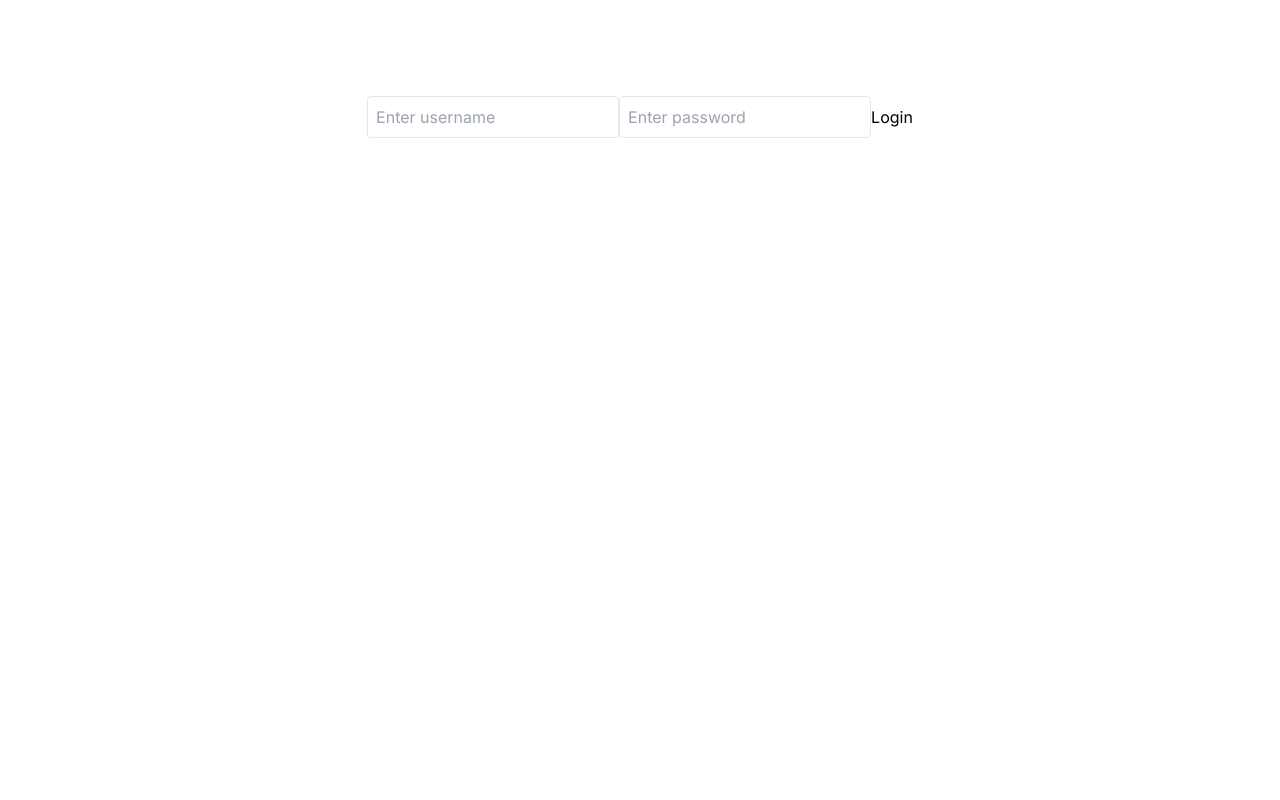
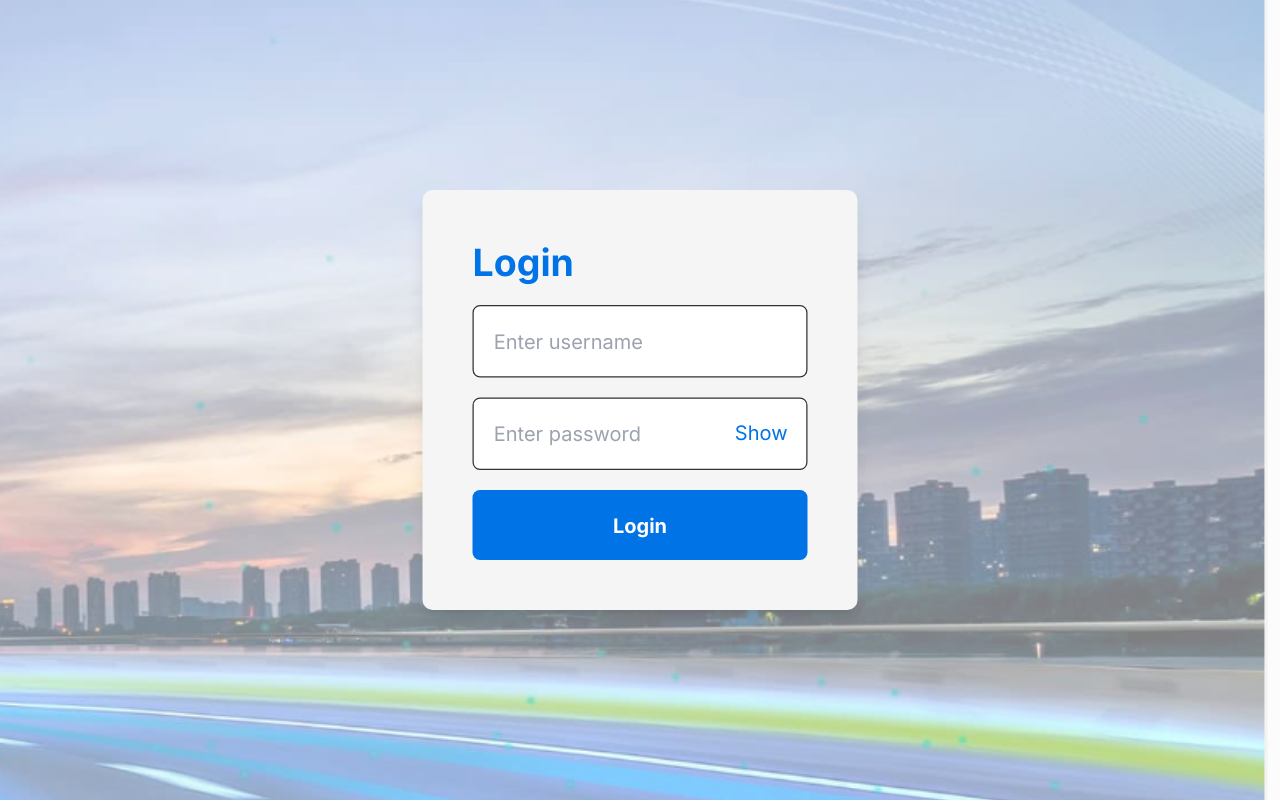
Before and after one commit to amandakoster/frontend-developer-assignment, a Next.js app: page / in a window 1280 px wide. Built offline with nearby package versions, Linux system fonts and the light colour scheme.

Commit message:
styles the auth page and some cleanup

```diff
--- a/src/api/fetchVehicleData.ts
+++ b/src/api/fetchVehicleData.ts
@@ -1,5 +1,5 @@
 import { VehicleData } from "@/types";
-import { mockVehicleData } from "@/mock/mockData";
+import { mockVehicleData } from "@/mockData/mockVehicleData";
 
 const API_URL =
   process.env.NEXT_PUBLIC_API_URL || "http://localhost:3000/getData";
--- a/src/app/dashboard/page.tsx
+++ b/src/app/dashboard/page.tsx
@@ -2,40 +2,83 @@
 
 import React, { useEffect, useState } from "react";
 import { useRouter } from "next/navigation";
+import { useAuth } from "@/context/AuthContext";
 
-import { useAuth } from "@/context/AuthContext";
-import NavBar from "@/components/NavBar";
-import { fetchVehicleData } from "@/api/fetchVehicleData";
-import { VehicleData } from "@/types";
-
-const Dashboard: React.FC = () => {
-  const { isAuthenticated, logout } = useAuth();
+const AuthForm: React.FC = () => {
+  const { isAuthenticated, login, logout } = useAuth();
+  const [username, setUsername] = useState("");
+  const [password, setPassword] = useState("");
+  const [showPassword, setShowPassword] = useState(false);
   const router = useRouter();
 
+  const handleSubmit = (e: React.FormEvent) => {
+    e.preventDefault();
+    if (isAuthenticated) {
+      logout();
+      router.push("./");
+    } else {
+      login(username, password);
+    }
+  };
+
+  // Only push to dashboard AFTER user is authenticated. Fixes immediate re-route
   useEffect(() => {
-    if (!isAuthenticated) {
-      router.push("./");
+    if (isAuthenticated) {
+      router.push("./dashboard");
     }
   }, [isAuthenticated, router]);
 
-  if (!isAuthenticated) return null;
-
-  const cardClass =
-    "p-4 m-4 border-2 border-indigo-600 bg-white rounded shadow";
+  const togglePasswordVisibility = () => {
+    setShowPassword((prevState) => !prevState);
+  };
 
   return (
-    <div className="min-h-screen  bg-gray-100">
-      <NavBar />
-      {/* <div className="flex justify-between mb-6">
-        <h1 className="text-3xl font-bold">Dashboard Cards</h1>
-      </div> */}
-      <div className="grid grid-cols-1 gap-2 md:grid-cols-2 lg:grid-cols-3">
-        <div className={cardClass}>Card 1</div>
-        <div className={cardClass}>Card 2</div>
-        <div className={cardClass}>Card 3</div>
+    <div className="flex min-h-screen">
+      <div className="flex flex-col justify-center w-full md:w-1/2 p-8 bg-lightGray">
+        <h2 className="text-3xl font-bold text-primary mb-4">Login</h2>
+        <form onSubmit={handleSubmit}>
+          <div className="relative mb-4">
+            <input
+              type="text"
+              placeholder="Enter username"
+              value={username}
+              onChange={(e) => setUsername(e.target.value)}
+              className="w-full p-4 border border-darkGray rounded-md"
+            />
+          </div>
+          <div className="relative mb-4">
+            <input
+              type={showPassword ? "text" : "password"}
+              placeholder="Enter password"
+              value={password}
+              onChange={(e) => setPassword(e.target.value)}
+              className="w-full p-4 border border-darkGray rounded-md"
+            />
+            <button
+              type="button"
+              onClick={togglePasswordVisibility}
+              className="absolute right-4 top-4 text-primary"
+            >
+              {showPassword ? "Hide" : "Show"}
+            </button>
+          </div>
+          <button
+            type="submit"
+            className="w-full p-4 bg-primary text-white font-bold rounded-md hover:bg-secondary"
+          >
+            {isAuthenticated ? "Logout" : "Login"}
+          </button>
+        </form>
+      </div>
+      <div className="hidden md:block w-1/2">
+        {/* <img
+          src="/path-to-your-image.jpg" // Ensure to replace with the correct path to your image
+          alt="Branding"
+          className="object-cover h-full w-full"
+        /> */}
       </div>
     </div>
   );
 };
 
-export default Dashboard;
+export default AuthForm;
--- a/src/components/AuthForm.tsx
+++ b/src/components/AuthForm.tsx
@@ -2,12 +2,14 @@
 
 import React, { useEffect, useState } from "react";
 import { useRouter } from "next/navigation";
+import Image from "next/image";
 import { useAuth } from "@/context/AuthContext";
 
 const AuthForm: React.FC = () => {
   const { isAuthenticated, login, logout } = useAuth();
   const [username, setUsername] = useState("");
   const [password, setPassword] = useState("");
+  const [showPassword, setShowPassword] = useState(false);
   const router = useRouter();
 
   const handleSubmit = (e: React.FormEvent) => {
@@ -20,33 +22,67 @@ const AuthForm: React.FC = () => {
     }
   };
 
-  // Only push to dashboard AFTER user is authenticated. Fixes immediate re-route
   useEffect(() => {
     if (isAuthenticated) {
       router.push("./dashboard");
     }
   }, [isAuthenticated, router]);
 
+  const togglePasswordVisibility = () => {
+    setShowPassword((prevState) => !prevState);
+  };
+
   return (
-    <div className="flex min-h-screen flex-col items-center justify-between p-24">
+    <>
+      <Image
+        src="/images/auth.png"
+        alt="Branding"
+        layout="fill"
+        objectFit="cover"
+        priority
+        className="absolute inset-0 z-0 opacity-50"
+      />
+      <div className="relative min-h-screen flex items-center justify-center">
+        <div className="relative z-10 bg-lightGray p-10 rounded-lg shadow-lg transform scale-125">
+          <h2 className="text-3xl font-bold text-primary mb-4">
+            {isAuthenticated ? "Logout" : "Login"}
+          </h2>
           <form onSubmit={handleSubmit}>
+            <div className="relative mb-4">
               <input
                 type="text"
                 placeholder="Enter username"
                 value={username}
                 onChange={(e) => setUsername(e.target.value)}
-          className="mb-2 p-2 border rounded"
+                className="w-full p-4 border border-darkGray rounded-md"
               />
+            </div>
+            <div className="relative mb-4">
               <input
-          type="text"
+                type={showPassword ? "text" : "password"}
                 placeholder="Enter password"
                 value={password}
                 onChange={(e) => setPassword(e.target.value)}
-          className="mb-2 p-2 border rounded"
+                className="w-full p-4 border border-darkGray rounded-md"
               />
-        <button type="submit">{isAuthenticated ? "Logout" : "Login"}</button>
+              <button
+                type="button"
+                onClick={togglePasswordVisibility}
+                className="absolute right-4 top-4 text-primary"
+              >
+                {showPassword ? "Hide" : "Show"}
+              </button>
+            </div>
+            <button
+              type="submit"
+              className="w-full p-4 bg-primary text-white font-bold rounded-md hover:bg-secondary"
+            >
+              {isAuthenticated ? "Logout" : "Login"}
+            </button>
           </form>
         </div>
+      </div>
+    </>
   );
 };
 
--- a/src/components/NavBar.tsx
+++ b/src/components/NavBar.tsx
@@ -1,5 +1,4 @@
-import React, { useActionState } from "react";
-
+import React from "react";
 import { useAuth } from "@/context/AuthContext";
 import { useRouter, usePathname } from "next/navigation";
 
@@ -9,7 +8,10 @@ const NavBar: React.FC = () => {
 
   // Get current path and build page name
   const pathname = usePathname();
-  const pageName = `${pathname.charAt(1).toUpperCase()}${pathname.slice(2)}`;
+  const pageName =
+    pathname === "/"
+      ? "Home"
+      : `${pathname.charAt(1).toUpperCase()}${pathname.slice(2)}`;
 
   const handleLogout = () => {
     logout();
@@ -17,11 +19,11 @@ const NavBar: React.FC = () => {
   };
 
   return (
-    <nav className="flex justify-between items-center mb-8 p-4 bg-blue-600 text-white">
+    <nav className="flex justify-between items-center mb-8 p-4 bg-primary text-white">
       <h1 className="text-xl font-bold">{pageName}</h1>
       <button
         onClick={handleLogout}
-        className="px-4 py-2 bg-red-500 rounded hover:bg-red-600"
+        className="px-4 py-2 bg-accentGreen rounded hover:bg-accentYellow text-white hover:text-darkGray"
       >
         {isAuthenticated ? "Logout" : "Login"}
       </button>
--- a/src/context/AuthContext.tsx
+++ b/src/context/AuthContext.tsx
@@ -19,7 +19,6 @@ export const AuthProvider: React.FC<{ children: React.ReactNode }> = ({
   // Check if token exists/user is logged in
   useEffect(() => {
     const token = localStorage.getItem("auth-token");
-    console.log({ token });
     if (token) {
       setIsAuthenticated(true);
     }
@@ -27,7 +26,7 @@ export const AuthProvider: React.FC<{ children: React.ReactNode }> = ({
 
   // Basic mock auth using localStorage
   const login = (username: string, password: string) => {
-    if (username === "username" && password === "password") {
+    if (username === "lar5" && password === "mari0") {
       localStorage.setItem("auth-token", "mock-token");
       setIsAuthenticated(true);
     } else {
@@ -39,7 +38,6 @@ export const AuthProvider: React.FC<{ children: React.ReactNode }> = ({
     localStorage.removeItem("auth-token");
     setIsAuthenticated(false);
   };
-  console.log({ isAuthenticated });
 
   return (
     <AuthContext.Provider value={{ isAuthenticated, login, logout }}>
--- a/tailwind.config.js
+++ b/tailwind.config.js
@@ -4,7 +4,16 @@ module.exports = {
     "./src/**/*.{js,jsx,ts,tsx}", // Add paths to all of your components
   ],
   theme: {
-    extend: {},
+   extend: {
+      colors: {
+        primary: '#0073E6', // Primary Blue
+        secondary: '#004B8D', // Secondary Blue
+        lightGray: '#F5F5F5', // Light Gray
+        darkGray: '#333333', // Dark Gray
+        accentGreen: '#66BB6A', // Accent Green
+        accentYellow: '#FFEB3B', // Accent Yellow
+      },
+    },
   },
   plugins: [],
 }
```
Also changed, not shown: tsconfig.json (+23 -4 lines), public/images/auth.png (added), src/mockData/mockVehicleData.ts (renamed from src/mock/mockData.ts). Lines whose indentation alone changed are shown as unchanged.
